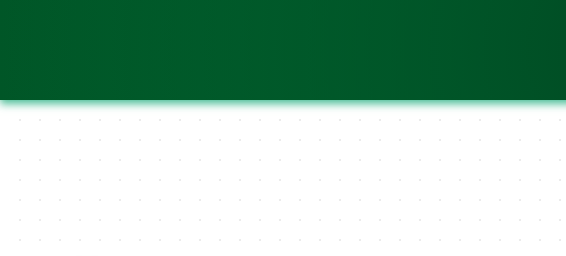
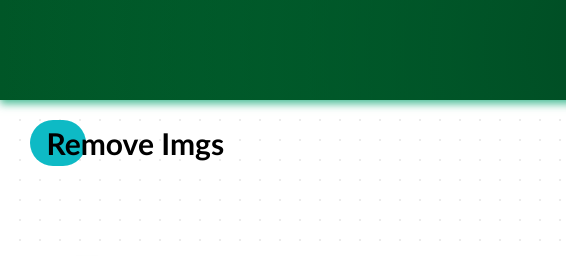
Before and after one commit to SmartDev1216/Svg-with-interat.js, a plain HTML site: page index.html in a window 1280 px wide. Shown: the top 256 px of the page, 0-566 px from the left. Drawn offline with nearby package versions, Linux system fonts and the light colour scheme.

Commit message:
add remove button

```diff
--- a/index.html
+++ b/index.html
@@ -145,6 +145,78 @@
             opacity: 1;
         }
 
+        .removeAllIcons {
+            position: absolute;
+            top: 20px;
+            left: 20px;
+            padding: 5px;
+            cursor: pointer;
+            background: blue;
+            border: blue;
+            font-size: 10px;
+            color: #fff;
+            transition: color 0.5s ease;
+            z-index: 2;
+            display: flex;
+            justify-content: center;
+            align-items: center;
+            min-width: 220.52px;
+            min-height: 30px;
+            font-family: calibri;
+            border: none;
+            border-radius: 100px;
+            cursor: pointer;
+            font-weight: 400;
+            text-decoration: none;
+            transition: all 0.5s linear;
+        }
+
+
+
+        .removespan {
+            font-size: 30px;
+            font-weight: 700;
+            padding: 0 10px;
+        }
+
+        ion-icon {
+            font-size: 2em;
+            transition: all 0.5s linear;
+        }
+
+        .removeAllIcons:hover ion-icon {
+            transform: rotate(-90deg);
+
+        }
+
+
+        .yellow {
+            /* background: #0ebac5; */
+            background: none;
+            color: black;
+        }
+
+        .yellow::before {
+            content: "";
+            display: block;
+            width: 56px;
+            height: 100%;
+            background-color: #0ebac5;
+            position: absolute;
+            border-radius: 100px;
+            left: 1em;
+            z-index: -1;
+            transition: all 600ms ease;
+        }
+
+        .yellow:hover::before {
+            width: 100%;
+        }
+
+        .yellow:hover ion-icon {
+            transform: translateX(10px);
+        }
+
         /* (Your existing styles remain unchanged) */
         /* ... */
     </style>
@@ -162,6 +234,10 @@
         <div class="toggle-button" onclick="toggleMode()">
             <i class="fas fa-moon" id="modeIcon" style="color: black;"></i>
         </div>
+        <a href="#" class="removeAllIcons yellow" onclick="removeImgs()">
+            <span class="removespan">Remove Imgs</span>
+            <ion-icon name="arrow-forward"></ion-icon>
+        </a>
         <div class="toolbar">
             <div class="icon" onclick="iconClick(this)">
                 <img src="supplier.svg" alt="Supplier Icon" style="width: 24px; height: 24px;">
@@ -210,6 +286,32 @@
         let isDragging = false;
         let deleteButton = null;
         let selectedIconList = []
+
+
+        function removeImgs() {
+            // Iterate over the selectedIconList and remove each icon
+            selectedIconList.forEach(function (iconSrc) {
+                const iconToDelete = document.querySelector(`.enlarged-icon img[src="${iconSrc}"]`).closest('.enlarged-icon');
+                if (iconToDelete) {
+                    gridContainer.removeChild(iconToDelete);
+                }
+            });
+
+            // Clear the selectedIconList
+            selectedIconList = [];
+
+            // Reset other variables as needed
+            selectedIcon = null;
+            isDragging = false;
+            deleteButton = null;
+            startLeft = null;
+            startTop = null;
+            startX = null;
+            startY = null;
+
+            // Redraw the grid
+            drawGrid();
+        }
 
         function toggleMode() {
             isDarkMode = !isDarkMode;
```
